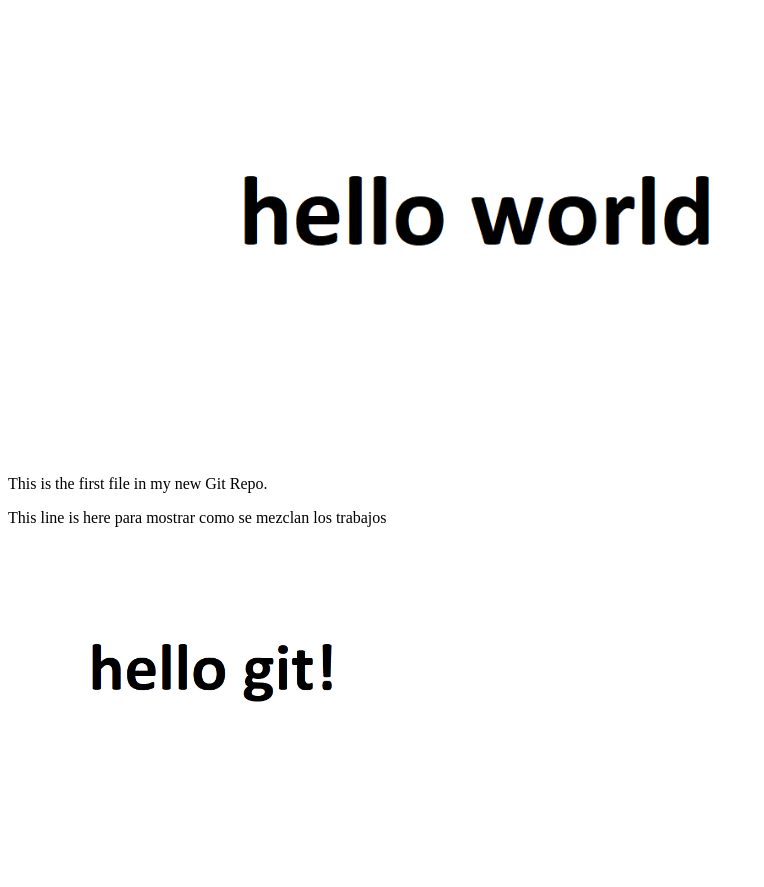
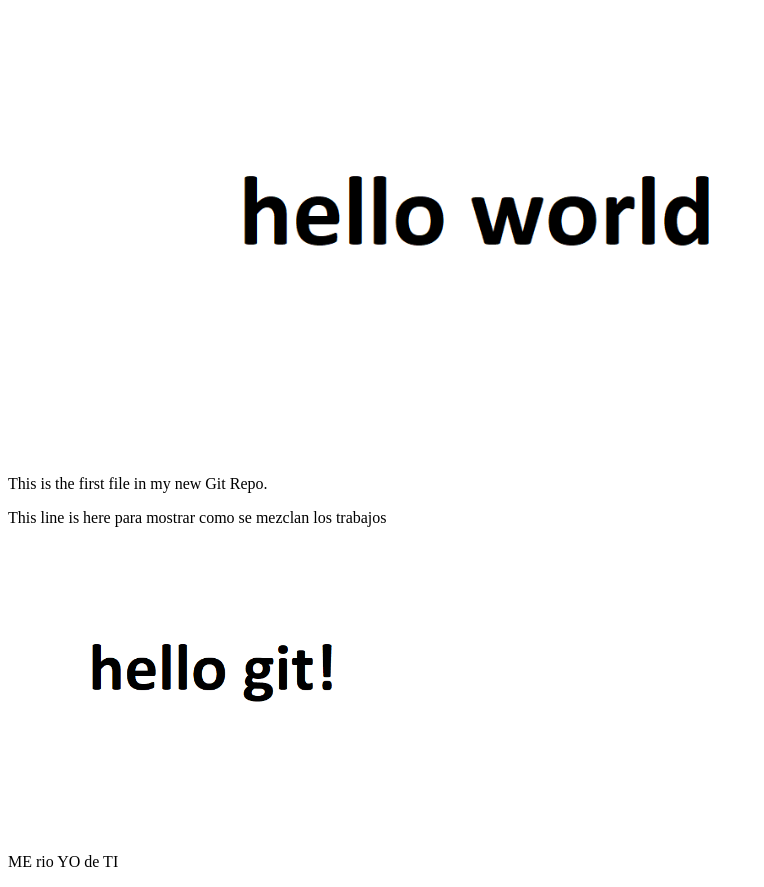
Before and after one commit to nasteresp/Amiguito, a plain HTML site: page index.html in a window 1280 px wide. Shown: the part 61-948 px from the top of the page, without its empty margins (0-764 px from the left). Before the commit the page ends 906 px from the top, so only its background shows below. Drawn offline with Linux system fonts and the light colour scheme.

Commit message:
Hola colega, Update.

```diff
--- a/index.html
+++ b/index.html
@@ -11,6 +11,6 @@
 <p>This is the first file in my new Git Repo.</p>
 <p>This line is here para mostrar como se mezclan los trabajos</p>
 <div><img src="img_hello_git.jpg" alt="Hello Git" style="width:100%;max-width:640px"></div>
-
+<p>ME rio YO de TI</p>
 </body>
 </html>
```
